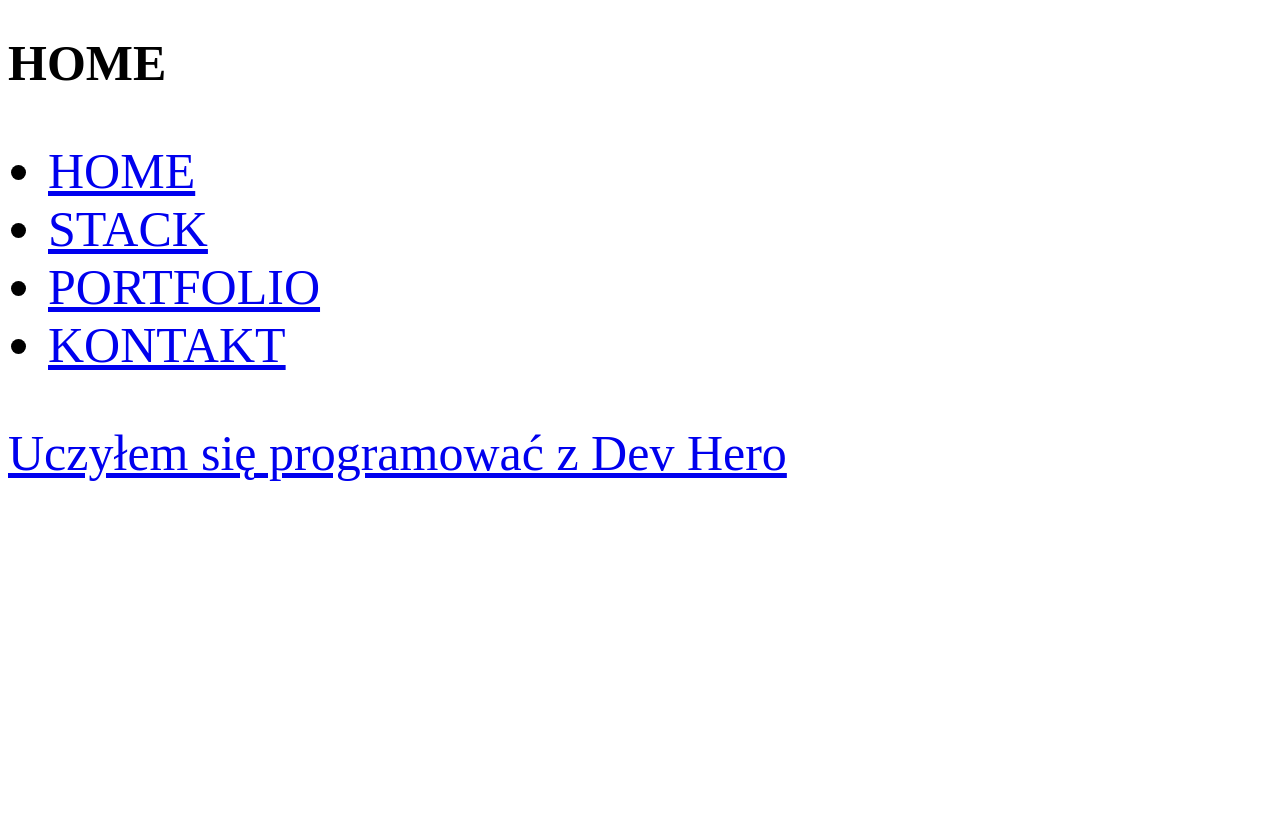
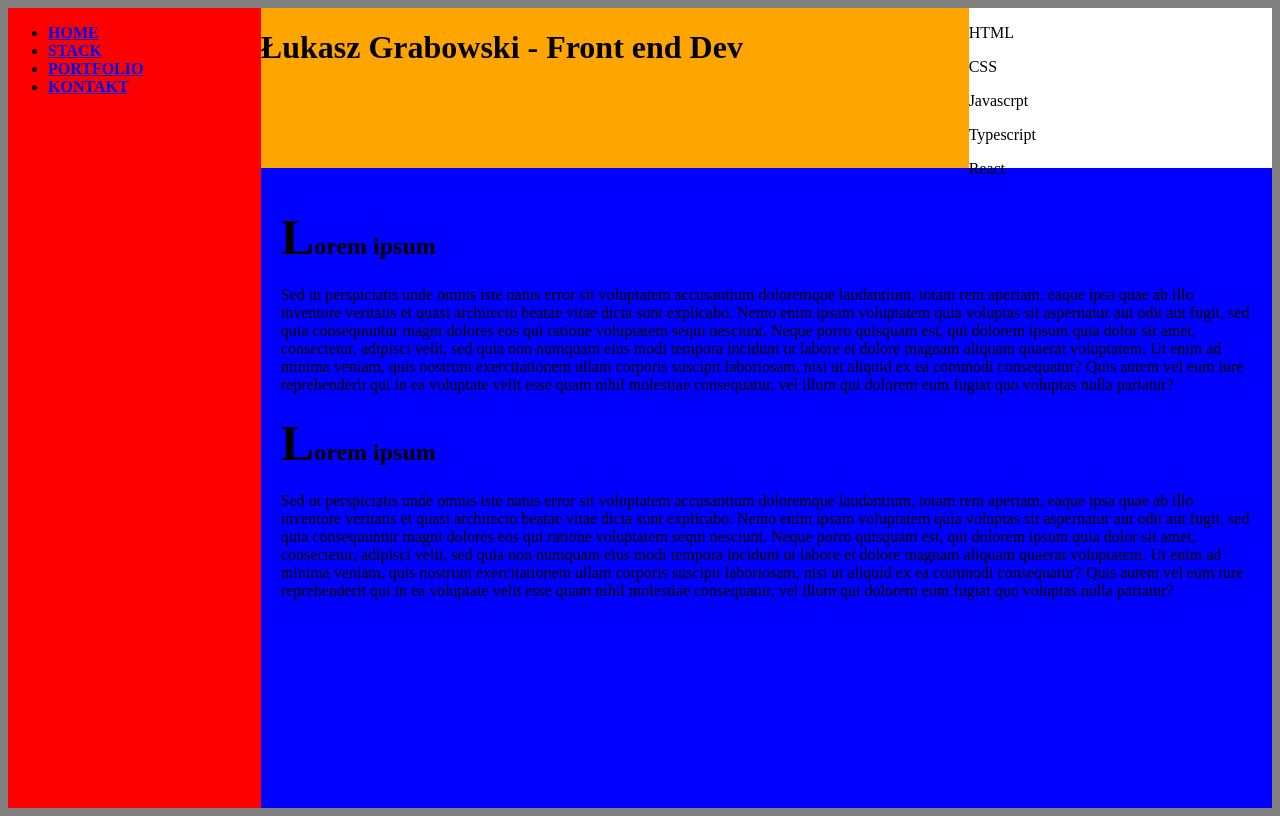
Before and after one commit to grabczas/learning, a plain HTML site: page index.html in a window 1280 px wide. Drawn offline with Linux system fonts and the light colour scheme.

Commit message:
feat: project site structure

```diff
--- a/index.html
+++ b/index.html
@@ -7,28 +7,81 @@
     <link rel="stylesheet" type="text/css" href="styles.css" />
   </head>
   <body>
-    <div>
+    <!-- główny element wrapujący -->
+    <div class="main-wrapper">
       <!-- nawigacja -->
-      <h1>HOME</h1>
-      <div>
+      <div class="main-nav_wrapper">
         <div>
           <ul class="counter">
-            <li><a href="./index.html">HOME</a></li>
-            <li><a href="./stack.html">STACK</a></li>
-            <li><a href="./projects.html">PORTFOLIO</a></li>
-            <li><a href="./contact.html">KONTAKT</a></li>
+            <li>
+              <a href="./index.html"><strong>HOME</strong></a>
+            </li>
+            <li>
+              <a href="./stack.html"><strong>STACK</strong></a>
+            </li>
+            <li>
+              <a href="./projects.html"><strong>PORTFOLIO</strong></a>
+            </li>
+            <li>
+              <a href="./contact.html"><strong>KONTAKT</strong></a>
+            </li>
           </ul>
         </div>
       </div>
-      <a href="https://frontdevhero.pl/" target="_blank"
-        >Uczyłem się programować z Dev Hero</a
-      >
-
-      <!-- główna treść -->
-      <div>
-        <div></div>
-        <div></div>
-        <div></div>
+      <!-- główny element strony -->
+      <div class="main-content_wrapper">
+        <!-- header -->
+        <div class="main-header_wrapper">
+          <div class="main-header_header-title">
+            <h1>Łukasz Grabowski - Front end Dev</h1>
+          </div>
+          <div class="main-header_header-info">
+            <p>HTML</p>
+            <p>CSS</p>
+            <p>Javascrpt</p>
+            <p>Typescript</p>
+            <p>React</p>
+          </div>
+        </div>
+        <!-- główna treść -->
+        <div class="main-article_wrapper">
+          <div>
+            <h2>Lorem ipsum</h2>
+            <p>
+              Sed ut perspiciatis unde omnis iste natus error sit voluptatem
+              accusantium doloremque laudantium, totam rem aperiam, eaque ipsa
+              quae ab illo inventore veritatis et quasi architecto beatae vitae
+              dicta sunt explicabo. Nemo enim ipsam voluptatem quia voluptas sit
+              aspernatur aut odit aut fugit, sed quia consequuntur magni dolores
+              eos qui ratione voluptatem sequi nesciunt. Neque porro quisquam
+              est, qui dolorem ipsum quia dolor sit amet, consectetur, adipisci
+              velit, sed quia non numquam eius modi tempora incidunt ut labore
+              et dolore magnam aliquam quaerat voluptatem. Ut enim ad minima
+              veniam, quis nostrum exercitationem ullam corporis suscipit
+              laboriosam, nisi ut aliquid ex ea commodi consequatur? Quis autem
+              vel eum iure reprehenderit qui in ea voluptate velit esse quam
+              nihil molestiae consequatur, vel illum qui dolorem eum fugiat quo
+              voluptas nulla pariatur?
+            </p>
+            <h2>Lorem ipsum</h2>
+            <p>
+              Sed ut perspiciatis unde omnis iste natus error sit voluptatem
+              accusantium doloremque laudantium, totam rem aperiam, eaque ipsa
+              quae ab illo inventore veritatis et quasi architecto beatae vitae
+              dicta sunt explicabo. Nemo enim ipsam voluptatem quia voluptas sit
+              aspernatur aut odit aut fugit, sed quia consequuntur magni dolores
+              eos qui ratione voluptatem sequi nesciunt. Neque porro quisquam
+              est, qui dolorem ipsum quia dolor sit amet, consectetur, adipisci
+              velit, sed quia non numquam eius modi tempora incidunt ut labore
+              et dolore magnam aliquam quaerat voluptatem. Ut enim ad minima
+              veniam, quis nostrum exercitationem ullam corporis suscipit
+              laboriosam, nisi ut aliquid ex ea commodi consequatur? Quis autem
+              vel eum iure reprehenderit qui in ea voluptate velit esse quam
+              nihil molestiae consequatur, vel illum qui dolorem eum fugiat quo
+              voluptas nulla pariatur?
+            </p>
+          </div>
+        </div>
       </div>
     </div>
   </body>
--- a/styles.css
+++ b/styles.css
@@ -1,32 +1,62 @@
-.big {
-  width: 100%;
-  height: 500px;
-  color: white;
-}
-*{
-    font-size: 50px;
+body {
+  background-color: gray;
+  max-height: 100vh;
+  max-width: 100vw;
 }
 
-.red {
-  background-color: red;
+.main-wrapper {
+  background-color: white;
+  height: 100%;
+  min-height: 800px;
+  width: 100%;
+  display: flex;
 }
 
-.blue {
-  background-color: blue;
+.main-nav_wrapper {
+  background-color: red;
+  flex-basis: 20%;
 }
 
-.orange {
-  background-color: orange;
+.main-header_wrapper {
+  background-color: purple;
+  flex-basis: 80%;
+  display: flex;
+  height: 20%;
 }
 
-.pink {
-  background-color: pink;
+.main-header_wrapper.full {
+flex-wrap: wrap;
 }
 
-.black {
-  background-color: black;
+.main-header_header-title {
+  background-color: orange;
+  flex-basis: 70%;
 }
 
-.yellow {
-  background-color: yellow;
+.main-header_header-title.full{
+  background-color: orange;
+  flex-basis: 100%;
 }
+
+.main-header_header-info {
+  background-color: white;
+  flex-basis: 30%;
+}
+
+.main-header_header-info.full{
+  background-color: white;
+  flex-basis: 100%;
+}
+
+.main-content_wrapper {
+  background-color: blue;
+  flex-basis: 80%;
+}
+
+.main-article_wrapper{
+  padding: 20px;
+}
+
+.main-article_wrapper h2:first-letter{
+font-size: 50px;
+}
```
Also changed, not shown: contact.html (+16 -12 lines), projects.html (+16 -12 lines), stack.html (+16 -11 lines).
